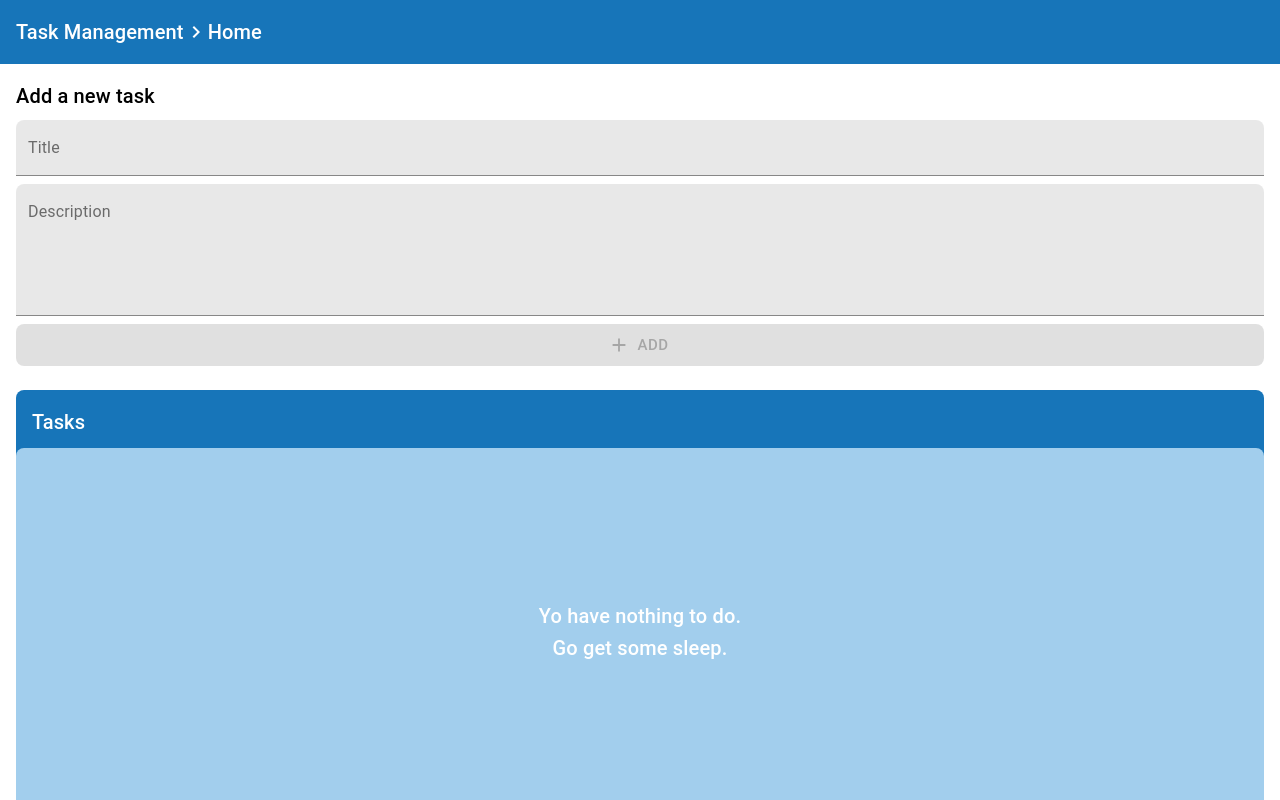
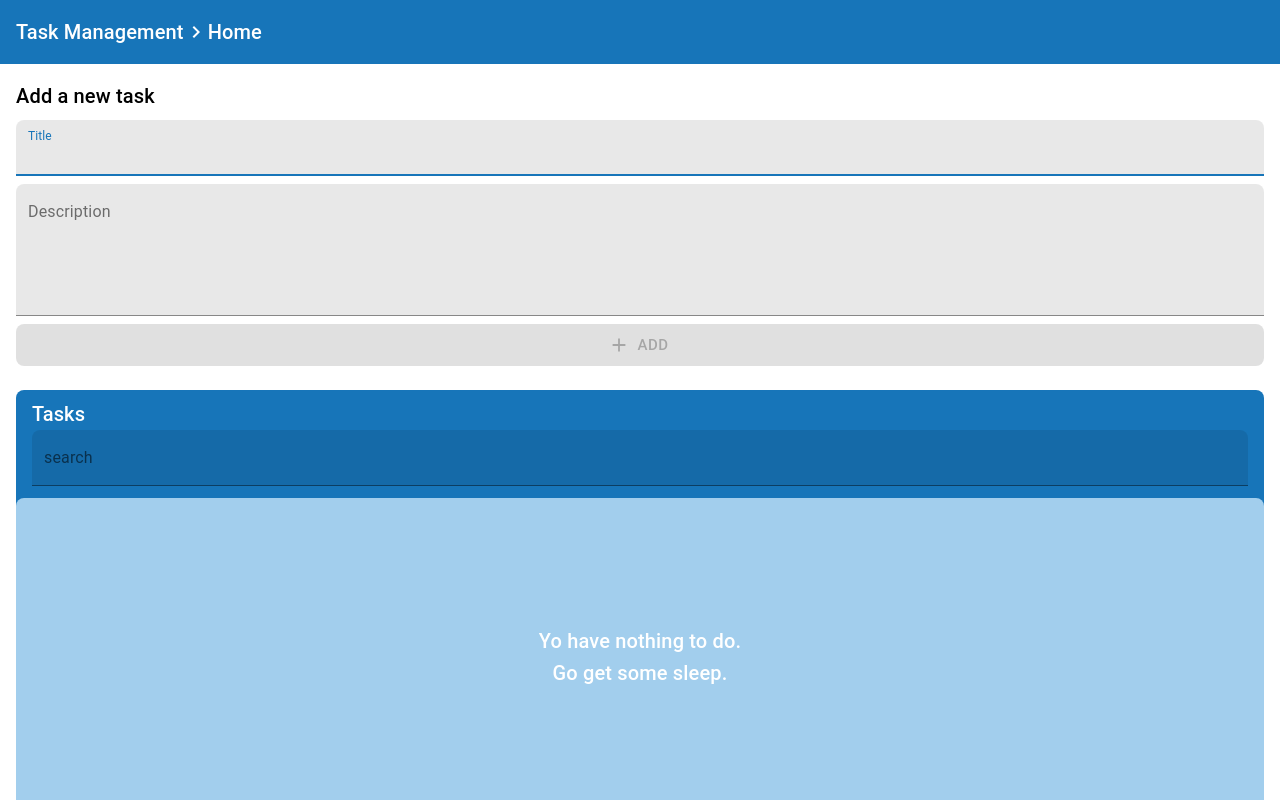
Before and after one commit to idin-khayami/Todo-list, a React (Create React App) app: page / in a window 1280 px wide. Built offline with nearby package versions, Linux system fonts and the light colour scheme.

Commit message:
feat: add delete into home and implement search

```diff
--- a/src/components/TaskForm/index.tsx
+++ b/src/components/TaskForm/index.tsx
@@ -84,6 +84,7 @@ const TaskForm = ({ task, onSubmitTask }: TaskFormProps) => {
           render={({ field }) => {
             return (
               <TextField
+                autoFocus
                 label="Title"
                 variant="filled"
                 fullWidth
--- a/src/components/TasksList/index.tsx
+++ b/src/components/TasksList/index.tsx
@@ -1,7 +1,7 @@
-import { Box, Grid, makeStyles, Typography } from '@material-ui/core'
+import { Box, Grid, makeStyles, TextField, Typography } from '@material-ui/core'
 import classNames from 'classnames'
 import { getStatusLabel } from 'service/status/get-status-label'
-import { Task } from 'types'
+import { DeleteFunction, Task } from 'types'
 import Container from '../Container'
 import NoResult from '../NoResult'
 import TaskCard from '../TaskCard'
@@ -32,9 +32,11 @@ const useStyles = makeStyles(
 
 interface TaskListProps {
   tasks: Task[]
+  onDelete: DeleteFunction
+  onFilterTasks: (title: string) => void
 }
 
-function TaskList({ tasks }: TaskListProps) {
+function TaskList({ tasks, onDelete, onFilterTasks }: TaskListProps) {
   const classes = useStyles()
   return (
     <Container>
@@ -44,12 +46,21 @@ function TaskList({ tasks }: TaskListProps) {
           className={classes.topBorderRadius}
           color="primary.contrastText"
           bgcolor="primary.main"
-          p={2}
-          height="50px"
+          py={1}
+          px={2}
+          height="100px"
+          flexDirection="column"
         >
           <Typography variant="h6" component="h1">
             Tasks
           </Typography>
+          <TextField
+            label="search"
+            fullWidth
+            size="medium"
+            variant="filled"
+            onChange={(e) => onFilterTasks(e.target.value)}
+          />
         </Box>
       </Box>
       <Box
@@ -65,7 +76,7 @@ function TaskList({ tasks }: TaskListProps) {
         flexGrow={1}
         height="70px"
         p={1}
-        mt={-3}
+        mt={-1}
       >
         {tasks.length > 0 ? (
           <Grid container>
@@ -73,10 +84,12 @@ function TaskList({ tasks }: TaskListProps) {
               return (
                 <Grid key={index} item xs={6} sm={6} md={4} lg={3}>
                   <TaskCard
+                    id={task.id}
                     title={task.title}
                     description={task.description}
                     status={getStatusLabel(task.status)}
                     link={`/edit-task/${task.id}`}
+                    onDelete={onDelete}
                   />
                 </Grid>
               )
--- a/src/pages/Home/index.tsx
+++ b/src/pages/Home/index.tsx
@@ -1,4 +1,4 @@
-import { useCallback } from 'react'
+import { useCallback, useMemo, useState } from 'react'
 import { Box, Typography } from '@material-ui/core'
 import Container from 'components/Container'
 import Page from 'components/Page'
@@ -6,10 +6,11 @@ import PageHeader from 'components/PageHeader'
 import TaskForm from 'components/TaskForm'
 import TaskList from 'components/TasksList'
 import { useTasks } from 'context/Task'
-import { TaskInput } from 'types'
+import { TaskInput, UUID } from 'types'
 
 const Home = () => {
-  const { createTask, tasks } = useTasks()
+  const { createTask, tasks, deleteTask } = useTasks()
+  const [search, setSearch] = useState('')
 
   const handleAddNewTask = useCallback(
     (newTask: TaskInput) => {
@@ -18,6 +19,18 @@ const Home = () => {
     },
     [createTask],
   )
+
+  const onDelete = useCallback(
+    (id: UUID) => {
+      deleteTask(id)
+    },
+    [deleteTask],
+  )
+
+  const filteredTasks = useMemo(() => {
+    // we can use startWith and includes both
+    return tasks.filter((task) => task.title.includes(search))
+  }, [search, tasks])
 
   return (
     <Page>
@@ -31,7 +44,11 @@ const Home = () => {
         </Container>
       </Box>
       <Box width="100%" display="flex" flexGrow={1}>
-        <TaskList tasks={tasks} />
+        <TaskList
+          tasks={filteredTasks}
+          onDelete={onDelete}
+          onFilterTasks={setSearch}
+        />
       </Box>
     </Page>
   )
```
